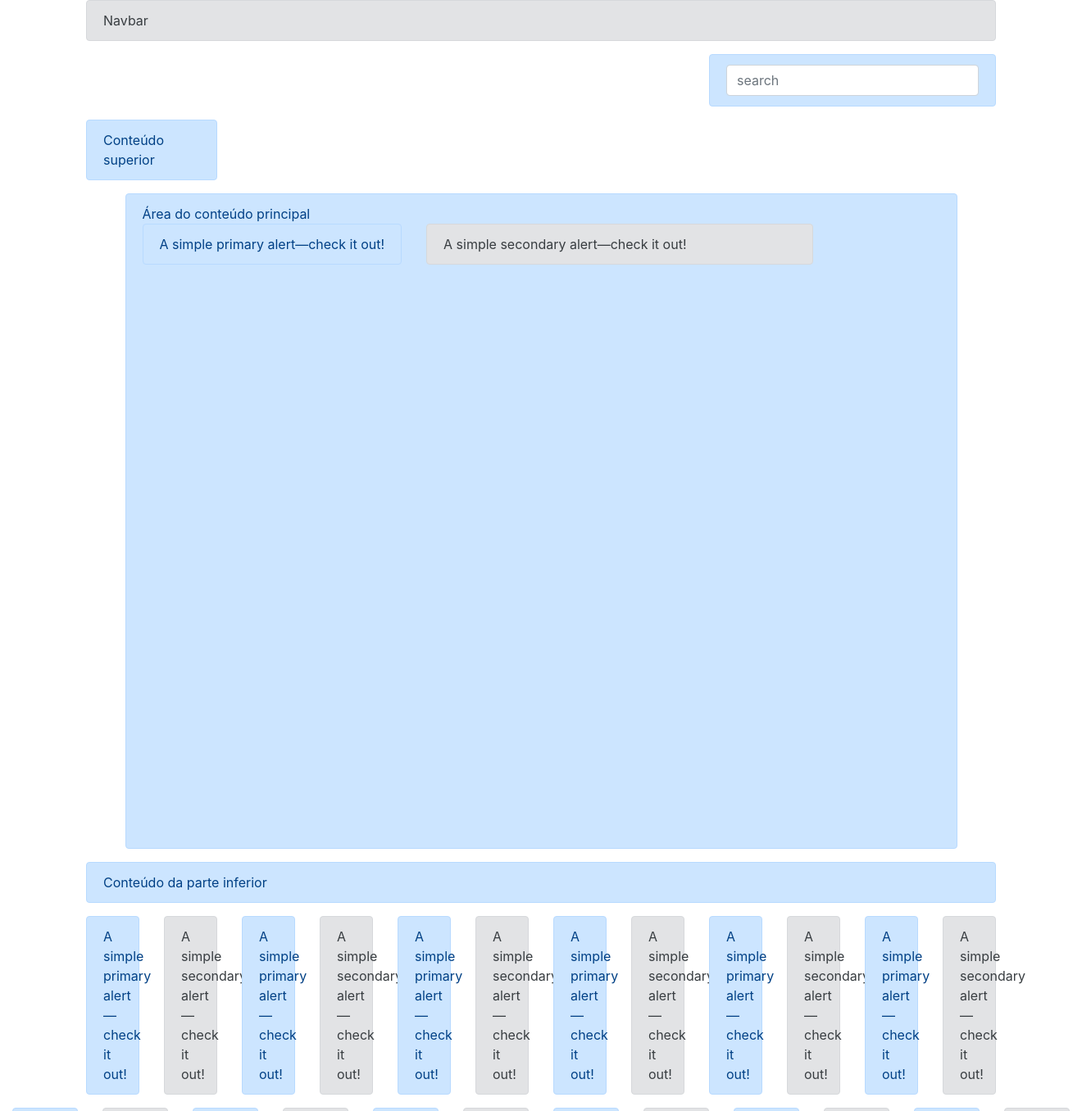
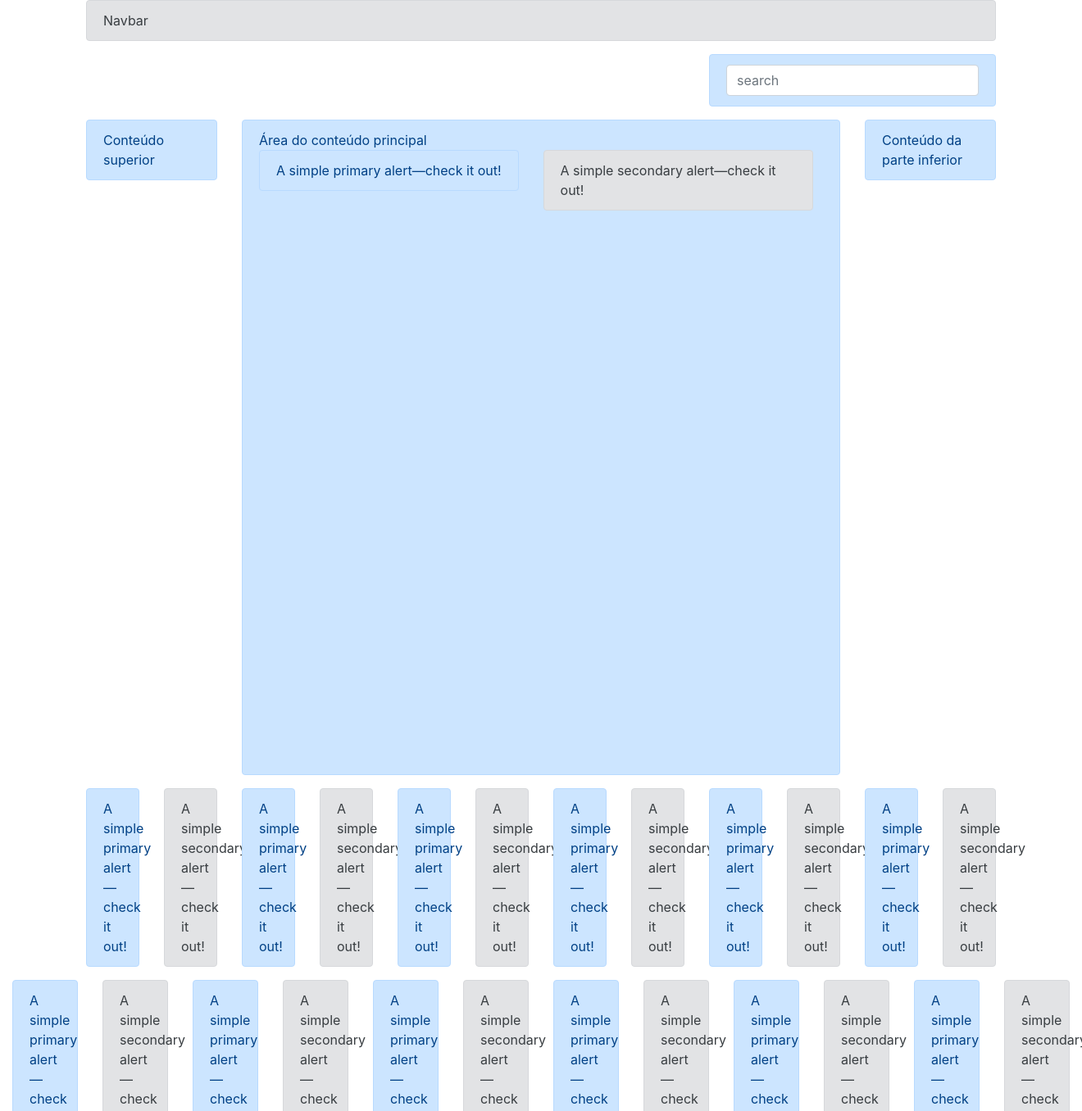
Before and after one commit to SantosBMS/dj_ecommerce, a Django app: page /bootstrap/ in a window 1320 px wide. Shown: the top 1356 px of the page at 82% size. Run offline with Django 4.2, Linux system fonts and the light colour scheme; parts of the project's set-up code (start-up, migrations or seed data) failed here and were passed over; some libraries are stand-ins or nearby versions.

Commit message:
testando-> bootstrap/example.html - spacing

```diff
--- a/templates/bootstrap/example.html
+++ b/templates/bootstrap/example.html
@@ -38,7 +38,7 @@
         <div class='container'>
             <div class="row">
                 <div class="col-12">
-                    <div class="alert alert-secondary" role="alert">
+                    <div class="alert alert-secondary py" role="alert">
                           Navbar
                     </div>
                 </div>
@@ -51,12 +51,12 @@
                 </div>
             </div>
             <div class="row">
-                <div class="col-12 col-lg-2 order-1">
-                    <div class="alert alert-primary" role="alert"'>
+                <div class="col-11 col-lg-2 order-1">
+                    <div class="alert alert-primary" role="alert">
                         Conteúdo superior
                     </div>
                 </div>
-                <div class="col-11 ml-auto mr-auto order-6">
+                <div class="col-11 mx-auto col-lg-8 order-6">
                     <div class="alert alert-primary" role="alert" style='min-height: 800px;'>
                         Área do conteúdo principal
                         <div class="row">
@@ -73,8 +73,8 @@
                         </div>
                     </div>
                 </div>
-                <div class="col-12 order-12">
-                    <div class="alert alert-primary" role="alert"'>
+                <div class="col-11 mx-auto col-lg-2 order-12">
+                    <div class="alert alert-primary" role="alert">
                          Conteúdo da parte inferior
                     </div>
                 </div>
```
